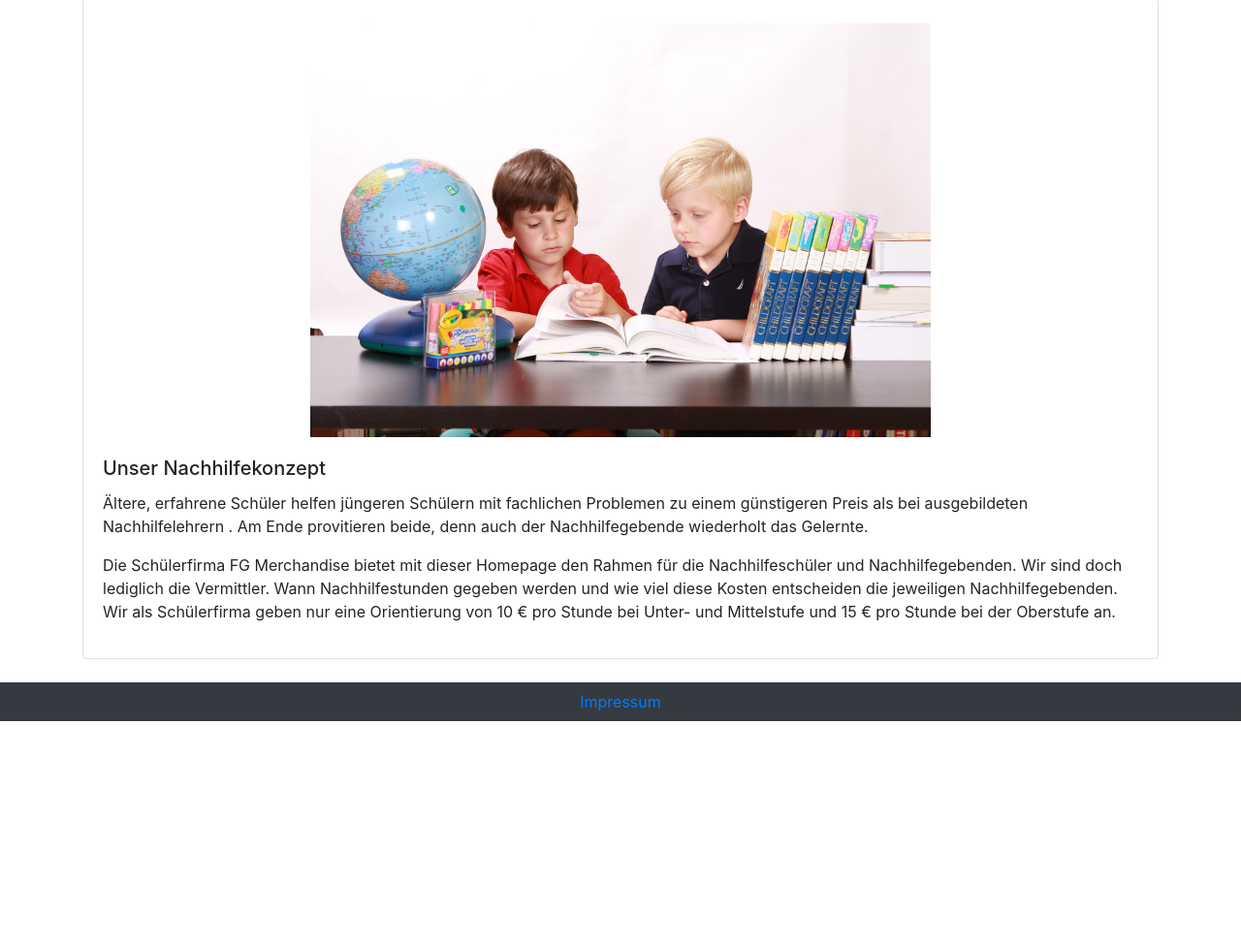
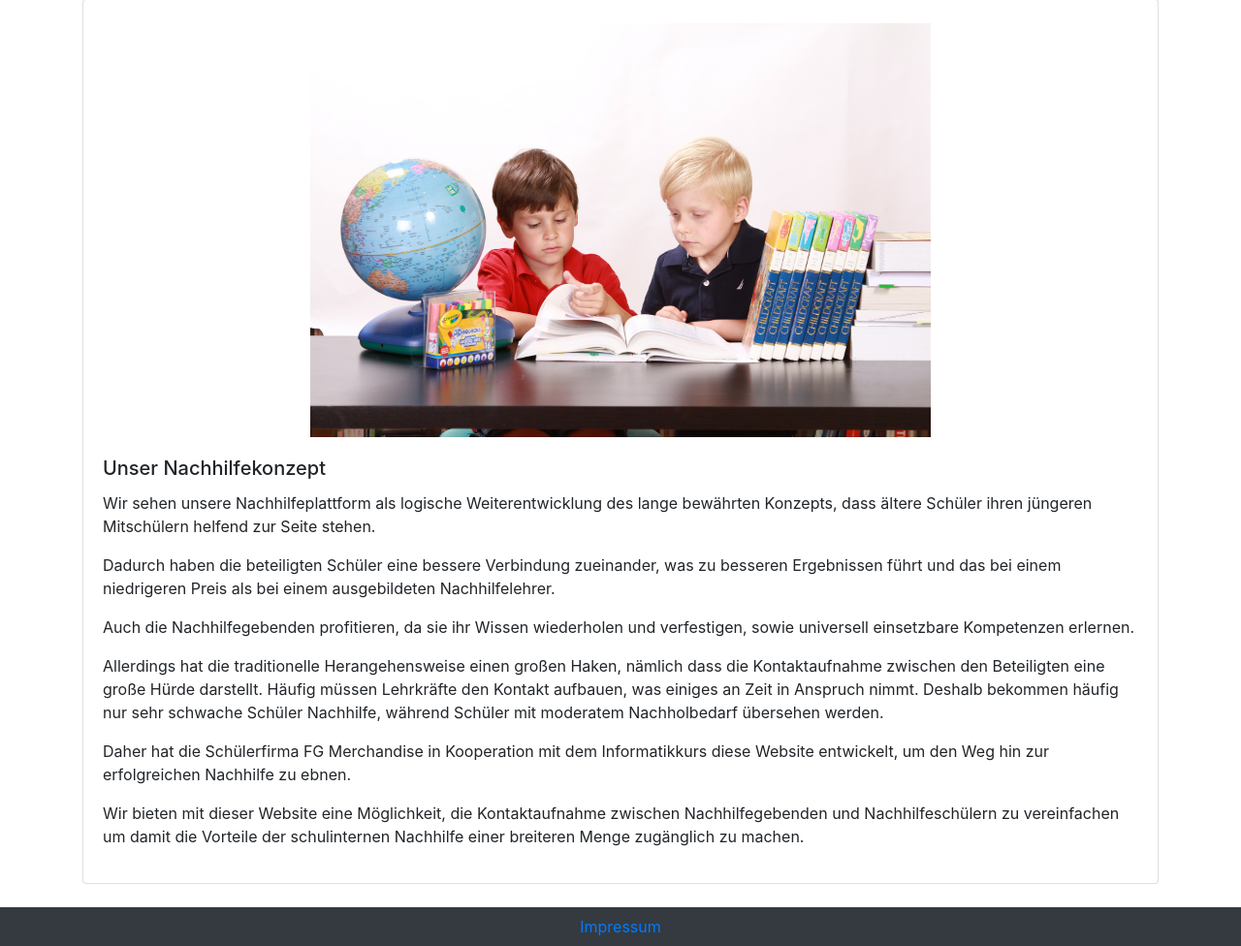
Before and after one commit to codingHahn/FlaskStudentApp, a Flask app: page / in a window 1280 px wide. Shown: the part 154-1130 px from the top of the page at 97% size. Before the commit the page ends 898 px from the top, so only its background shows below. Run offline with Flask 2, Linux system fonts and the light colour scheme; some libraries are stand-ins or nearby versions.

Commit message:
Update home.html

```diff
--- a/app/templates/home.html
+++ b/app/templates/home.html
@@ -8,11 +8,12 @@
   <img class="card-img-top mx-auto pt-4" style="width: 40rem;" src="/static/pic/kids-learn.jpg/" alt="You should see two learning kids">
   <div class="card-body">
     <h5 class="card-title">Unser Nachhilfekonzept</h5>
-    <p class="card-text">Ältere, erfahrene Schüler helfen jüngeren Schülern mit fachlichen Problemen zu einem günstigeren Preis als bei ausgebildeten Nachhilfelehrern .
-      Am Ende provitieren beide, denn auch der Nachhilfegebende wiederholt das Gelernte.</p>
-     <p>Die Schülerfirma FG Merchandise bietet mit dieser Homepage den Rahmen für die Nachhilfeschüler und Nachhilfegebenden.
-         Wir sind doch lediglich die Vermittler. Wann Nachhilfestunden gegeben werden und wie viel diese Kosten entscheiden die jeweiligen Nachhilfegebenden.
-     Wir als Schülerfirma geben nur eine Orientierung von 10 € pro Stunde bei Unter- und Mittelstufe und 15 € pro Stunde bei der Oberstufe an.</p>
+    <p class="card-text">Wir sehen unsere Nachhilfeplattform als logische Weiterentwicklung des lange bewährten Konzepts, dass ältere Schüler ihren jüngeren Mitschülern helfend zur Seite stehen. </p>
+    <p>Dadurch haben die beteiligten Schüler eine bessere Verbindung zueinander, was zu besseren Ergebnissen führt und das bei einem niedrigeren Preis als bei einem ausgebildeten Nachhilfelehrer.</p>
+    <p>Auch die Nachhilfegebenden profitieren, da sie ihr Wissen wiederholen und verfestigen, sowie universell einsetzbare Kompetenzen erlernen.<p>
+    <p>Allerdings hat die traditionelle Herangehensweise einen großen Haken, nämlich dass die Kontaktaufnahme zwischen den Beteiligten eine große Hürde darstellt. Häufig müssen Lehrkräfte den Kontakt aufbauen, was einiges an Zeit in Anspruch nimmt. Deshalb bekommen häufig nur sehr schwache Schüler Nachhilfe, während Schüler mit moderatem Nachholbedarf übersehen werden.<p>
+    <p>Daher hat die Schülerfirma FG Merchandise in Kooperation mit dem Informatikkurs diese Website entwickelt, um den Weg hin zur erfolgreichen Nachhilfe zu ebnen.<p>
+    <p>Wir bieten mit dieser Website eine Möglichkeit, die Kontaktaufnahme zwischen Nachhilfegebenden und Nachhilfeschülern zu vereinfachen um damit die Vorteile der schulinternen Nachhilfe einer breiteren Menge zugänglich zu machen. <p>
     <p class="card-text"><small class="text-muted"></small></p>
   </div>
 </div>
```
